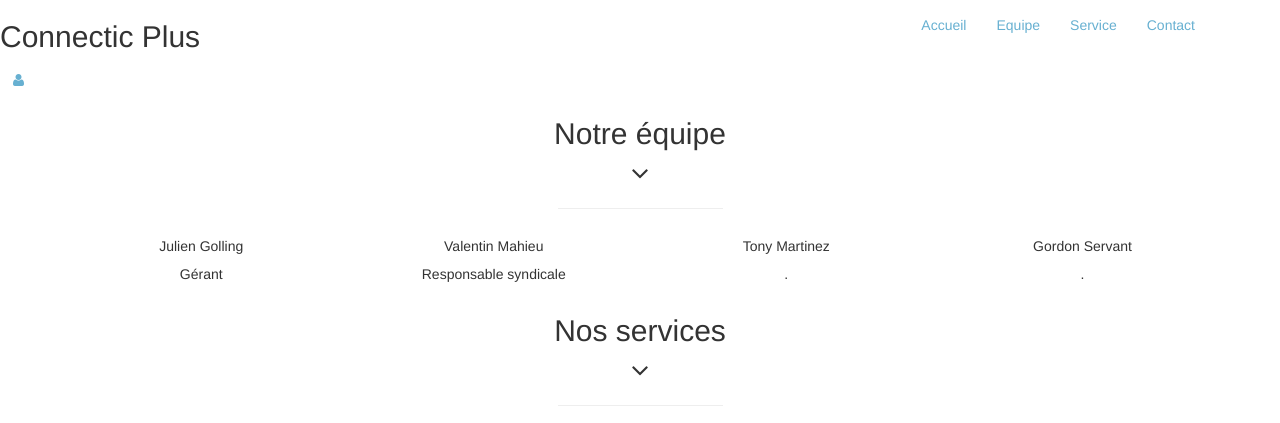
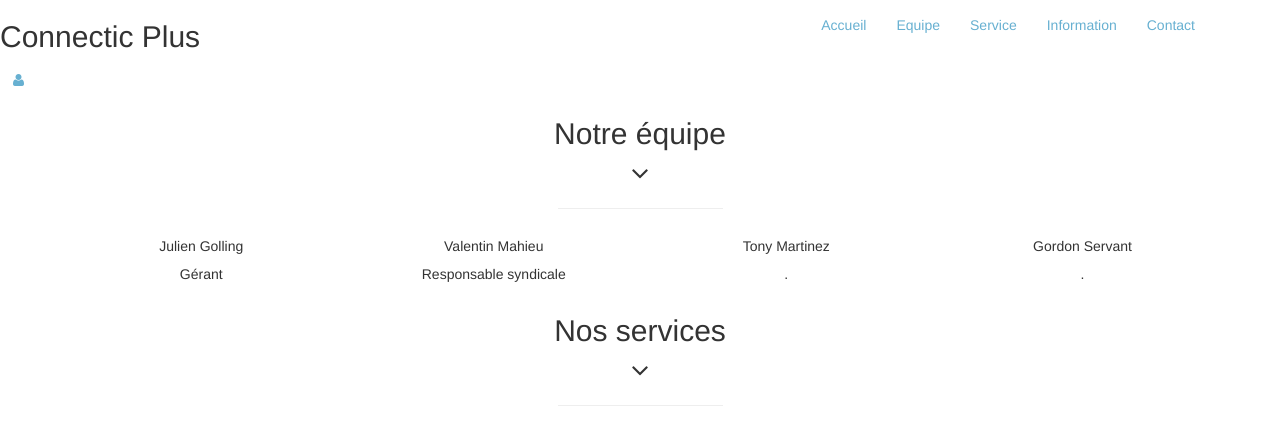
Before and after one commit to ConnecticPlus/Site-web, a plain HTML site: page index.html in a window 1280 px wide. Shown: the top 423 px of the page. Drawn offline with Linux system fonts and the light colour scheme.

Commit message:
Modification du index.html

```diff
--- a/index.html
+++ b/index.html
@@ -56,6 +56,7 @@
         <li class="active"><a href="#intro">Accueil</a></li>
         <li><a href="#equipe">Equipe</a></li>
 		<li><a href="#service">Service</a></li>
+		<li><a href="#information">Information</a></li>
 		<li><a href="#contact">Contact</a></li>
       </ul>
             </div>
```
